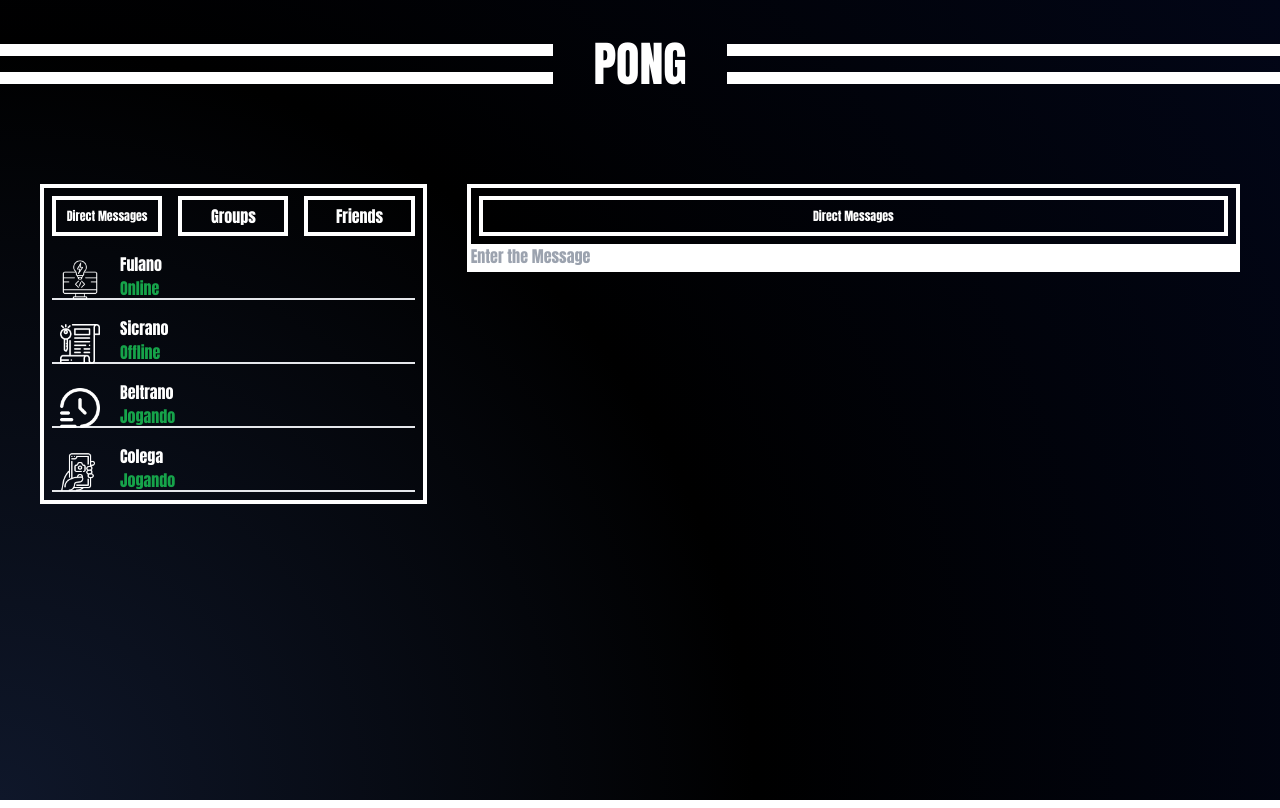
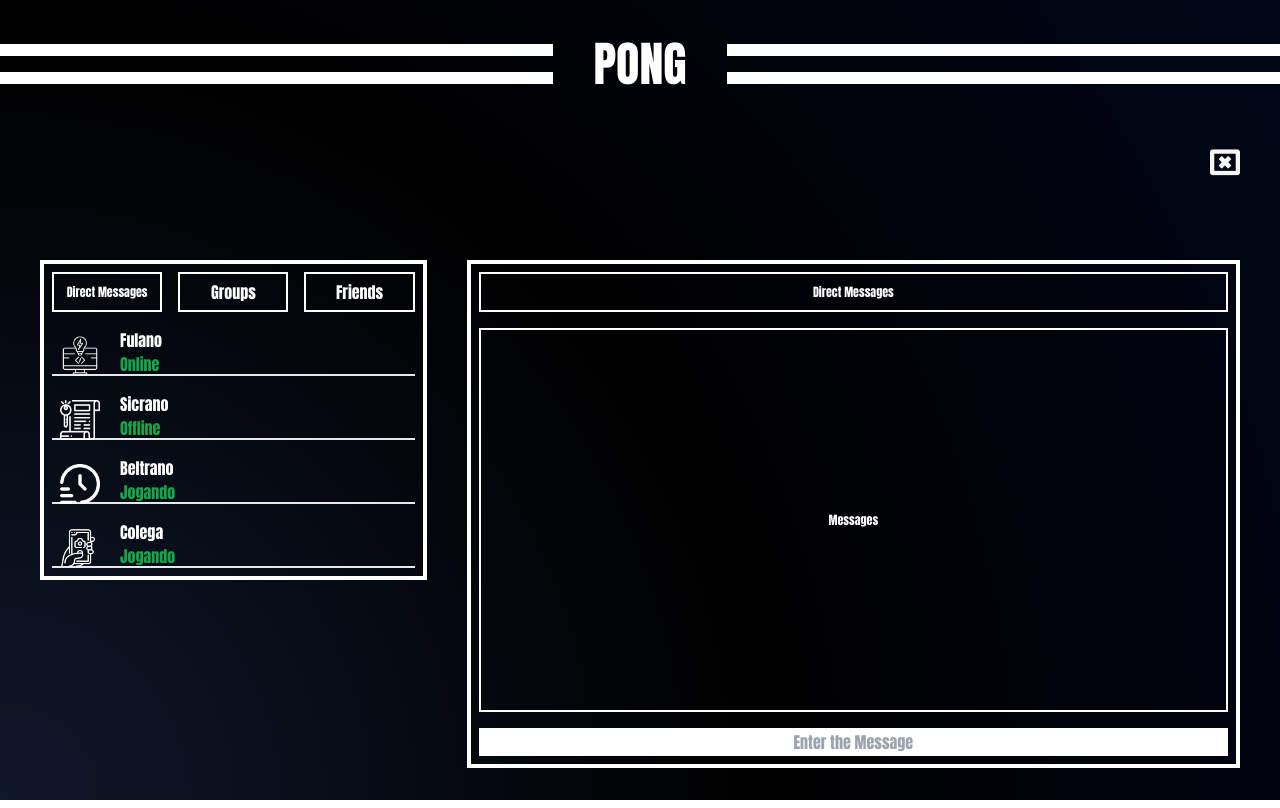
Before and after one commit to snvas/42course_fttranscendence, a SvelteKit app in the folder frontend/: page /chat in a window 1280 px wide. Built offline with nearby package versions, Linux system fonts and the light colour scheme.

Commit message:
adjust in DirectMessages component

```diff
--- a/frontend/src/lib/components/DirectMessages.svelte
+++ b/frontend/src/lib/components/DirectMessages.svelte
@@ -5,13 +5,13 @@
 <div class="border-4 border-white min-w-fit w-full
 flex flex-col ">
 	<div class="flex-none flex flex-row">
-		<div class="border-4 border-white h-10 w-1/3 m-2 flex items-center justify-center">
+		<div class="border-2 border-white h-10 w-1/3 m-2 flex items-center justify-center">
 			<p class="text-xs text-center">Direct Messages</p>
 		</div>
-		<div class="border-4 border-white h-10 w-1/3 m-2 flex items-center justify-center">
+		<div class="border-2 border-white h-10 w-1/3 m-2 flex items-center justify-center">
 			<p class="">Groups</p>
 		</div>
-		<div class="border-4 border-white h-10 w-1/3 m-2 flex items-center justify-center">
+		<div class="border-2 border-white h-10 w-1/3 m-2 flex items-center justify-center">
 			<p class="">Friends</p>
 		</div>
 	</div>
--- a/frontend/src/lib/components/Messages.svelte
+++ b/frontend/src/lib/components/Messages.svelte
@@ -1,16 +1,13 @@
-<script>
-	import FriendStatus from './FriendStatus.svelte';
-</script>
-
-<div class="border-4 border-white min-w-fit flex flex-col ">
+<div class="border-4 border-white min-w-fit flex flex-col">
 	<div class="flex-none flex flex-col">
-		<div class="border-4 border-white h-10 m-2 flex items-center justify-center">
+		<div class="border-2 border-white h-10 m-2 flex items-center justify-center">
 			<p class="text-xs text-center">Direct Messages</p>
 		</div>
-
-	<input
-			placeholder="Enter the Message"
-			class="flex flex-col items-end justify-end"
-		/>
+		<div class="border-2 border-white h-96 m-2 flex items-center justify-center">
+			<p class="text-xs text-center">Messages</p>
+		</div>
+		<div class="border-2 border-white m-2 flex items-center justify-center bg-white">
+			<input placeholder="Enter the Message" class="text-center" />
+		</div>
 	</div>
 </div>
--- a/frontend/src/routes/chat/+page.svelte
+++ b/frontend/src/routes/chat/+page.svelte
@@ -1,6 +1,5 @@
 <script lang="ts">
 	import PongHeader from '$lib/components/PongHeader.svelte';
-	import Chat from '$lib/components/Chat.svelte';
 	import DirectMessages from '$lib/components/DirectMessages.svelte';
 	import Messages from '$lib/components/Messages.svelte';
 </script>
@@ -8,6 +7,9 @@
 <div class="h-full min-h-screen w-screen flex flex-col md:h-screen gap-10">
 	<div class="flex-none">
 		<PongHeader />
+	</div>
+	<div class="flex flex-col justify-end items-end">
+		<a href="/dashboard"><i class="fa fa-window-close-o mr-10 text-3xl icon-link" aria-hidden="true" /></a>
 	</div>
 	<div class="flex flex-row gap-10 p-10">
 	<div class="gap-15 flex flex-col md:w-1/3 w-full h-full">
@@ -18,3 +20,9 @@
 	</div>
 </div>
 </div>
+<style>
+	.icon-link{
+		color: whitesmoke;
+	}
+
+</style>
--- a/frontend/src/routes/dashboard/+page.svelte
+++ b/frontend/src/routes/dashboard/+page.svelte
@@ -8,6 +8,7 @@
 	import Settings from '$lib/components/Settings.svelte';
 	import History from '$lib/components/History.svelte';
 	import Chat from '$lib/components/Chat.svelte';
+	import DirectMessages from '$lib/components/DirectMessages.svelte';
 
 
 	async function onLogout() {
```
